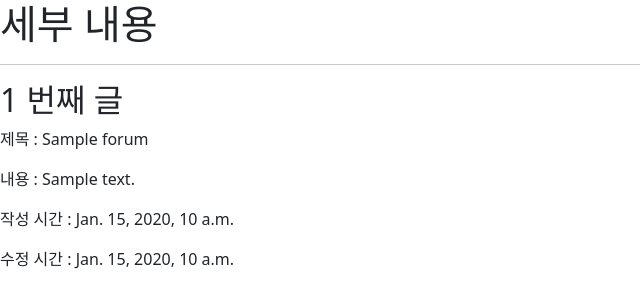
After one commit to JAY-Winter/Django-Study, a Django app: template CRUD/forums/templates/forums/detail.html in a window 1280 px wide. The commit adds this page. Shown: the top 308 px of the page, without its empty margins (0-640 px from the left). Run offline with Django 3.2, Linux system fonts and the light colour scheme; the template is opened without the code that fills it: most values are stand-ins (such as "Sample title", 1, 10 or a date in 2020).

Commit message:
feat: 게시글 세부내용 확인 기능 및 접근 링크 구현

```diff
--- /dev/null
+++ b/CRUD/forums/templates/forums/detail.html
@@ -0,0 +1,12 @@
+{% extends 'base.html' %}
+{% block content %}
+<div>
+<h1>세부 내용</h1>
+<hr>
+<h2>{{ forum.pk }} 번째 글</h2>
+<p> 제목 : {{ forum.title }}  </p>
+<p> 내용 : {{ forum.content }}</p>
+<p> 작성 시간 : {{ forum.created_at }}</p>
+<p> 수정 시간 : {{ forum.updated_at }}</p>
+</div>
+{% endblock content %}
--- a/CRUD/forums/templates/forums/index.html
+++ b/CRUD/forums/templates/forums/index.html
@@ -9,7 +9,7 @@
 <div>
 <h2>게시글 목록</h2>
 {% for forum in forums %}
-<p>제목 : {{ forum.title }}</p>
+<p><a href="{% url 'forums:detail' forum.pk%}">제목 : {{ forum.title }}</a></p>
 <p>번호 : {{ forum.pk }} </p>
 <p>내용 : {{ forum.content }} </p>
 <hr>
```
Also changed, not shown: CRUD/forums/views.py (+7 -2 lines).
